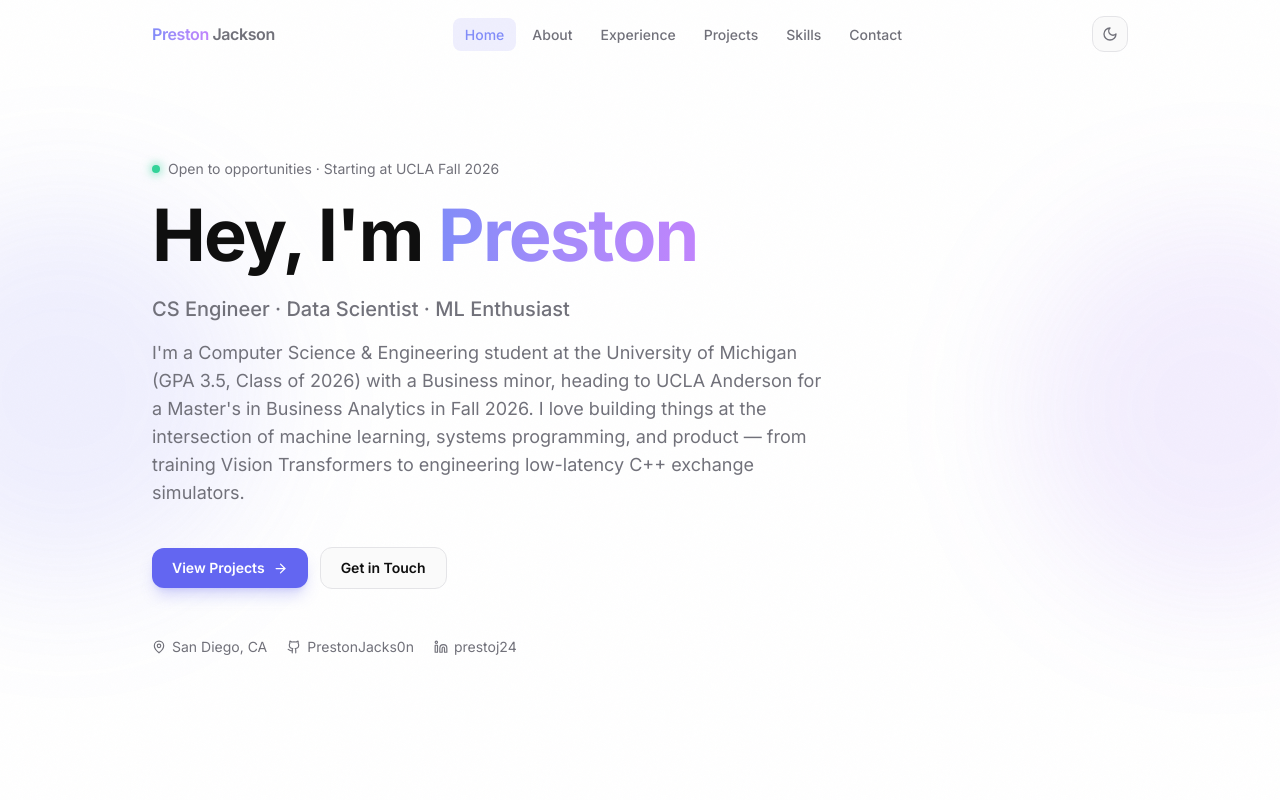
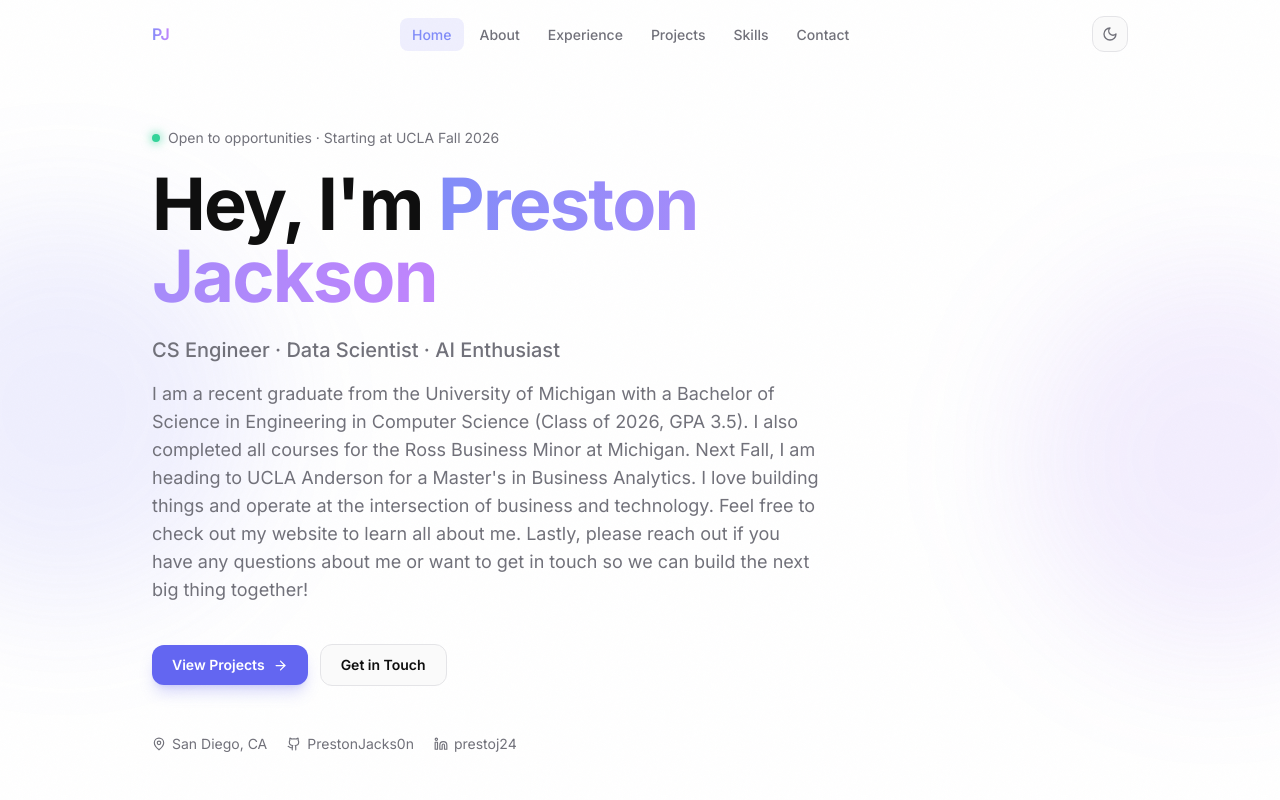
Before and after one commit to PrestonJacks0n/Personal-Website, a Next.js app: page / in a window 1280 px wide. Shown: the top 800 px of the page. Built offline with nearby package versions, Linux system fonts and the light colour scheme.

Commit message:
Update hero: full name, new bio, AI Enthusiast tagline

```diff
--- a/src/app/page.tsx
+++ b/src/app/page.tsx
@@ -43,7 +43,7 @@ export default function HomePage() {
             className="mb-6 text-5xl font-bold leading-tight tracking-tight md:text-7xl"
           >
             Hey, I&apos;m{" "}
-            <span className="gradient-text">{personal.name.split(" ")[0]}</span>
+            <span className="gradient-text">{personal.name}</span>
           </motion.h1>
 
           <motion.p
--- a/src/components/Nav.tsx
+++ b/src/components/Nav.tsx
@@ -44,11 +44,7 @@ export function Nav() {
           href="/"
           className="font-semibold tracking-tight hover:opacity-80 transition-opacity"
         >
-          <span className="gradient-text">{personal.name.split(" ")[0]}</span>
-          <span className="text-[rgb(var(--muted))]">
-            {" "}
-            {personal.name.split(" ")[1]}
-          </span>
+          <span className="gradient-text">PJ</span>
         </Link>
 
         {/* Desktop nav */}
--- a/src/data/content.ts
+++ b/src/data/content.ts
@@ -4,13 +4,13 @@
 
 export const personal = {
   name: "Preston Jackson",
-  tagline: "CS Engineer · Data Scientist · ML Enthusiast",
+  tagline: "CS Engineer · Data Scientist · AI Enthusiast",
   location: "San Diego, CA",
   email: "prestoj@umich.edu",
   phone: "(858) 382-5994",
   github: "https://github.com/PrestonJacks0n",
   linkedin: "https://linkedin.com/in/prestoj24",
-  bio: `I'm a Computer Science & Engineering student at the University of Michigan (GPA 3.5, Class of 2026) with a Business minor, heading to UCLA Anderson for a Master's in Business Analytics in Fall 2026. I love building things at the intersection of machine learning, systems programming, and product — from training Vision Transformers to engineering low-latency C++ exchange simulators.`,
+  bio: `I am a recent graduate from the University of Michigan with a Bachelor of Science in Engineering in Computer Science (Class of 2026, GPA 3.5). I also completed all courses for the Ross Business Minor at Michigan. Next Fall, I am heading to UCLA Anderson for a Master's in Business Analytics. I love building things and operate at the intersection of business and technology. Feel free to check out my website to learn all about me. Lastly, please reach out if you have any questions about me or want to get in touch so we can build the next big thing together!`,
   bioShort:
     "CS Engineering student at U of M · Future UCLA Anderson MSBA · Building at the intersection of ML, systems, and product.",
 };
```
